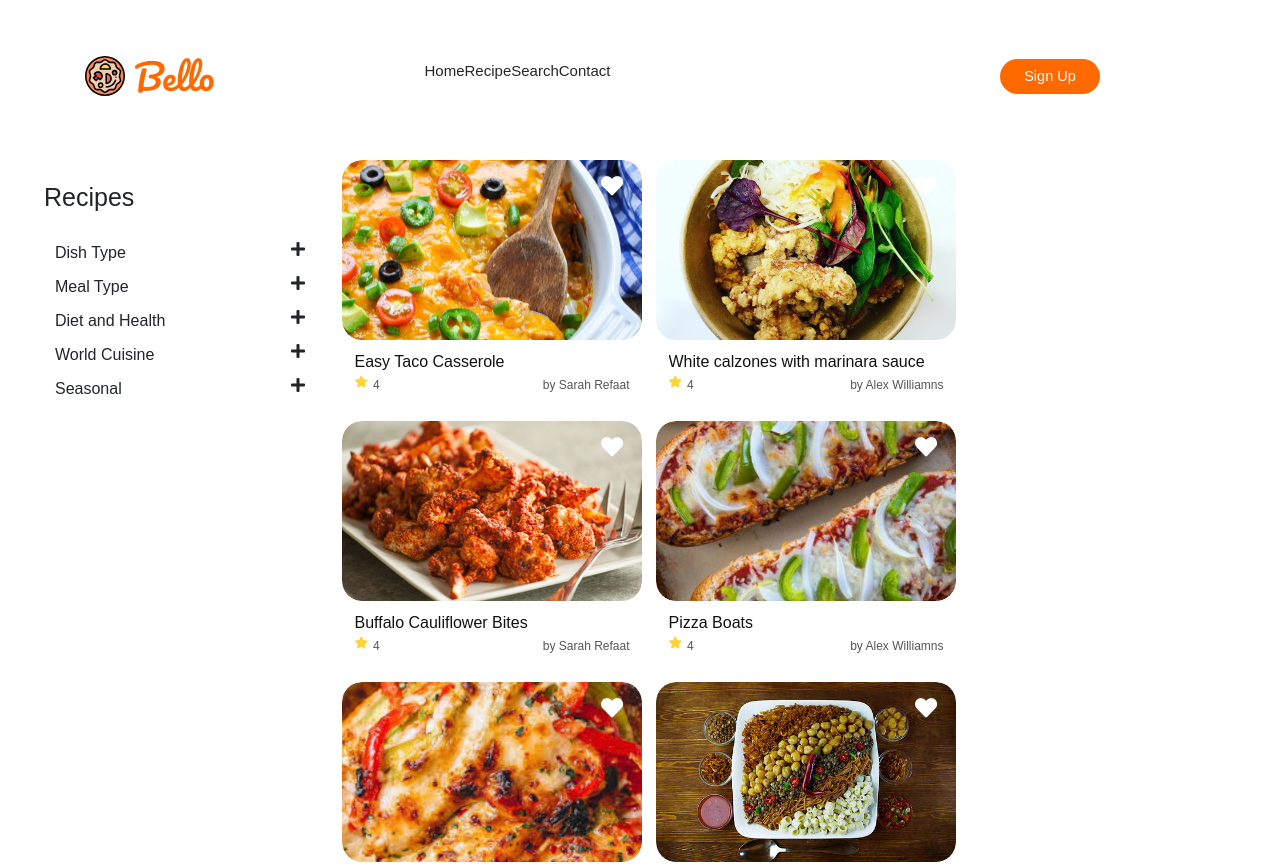
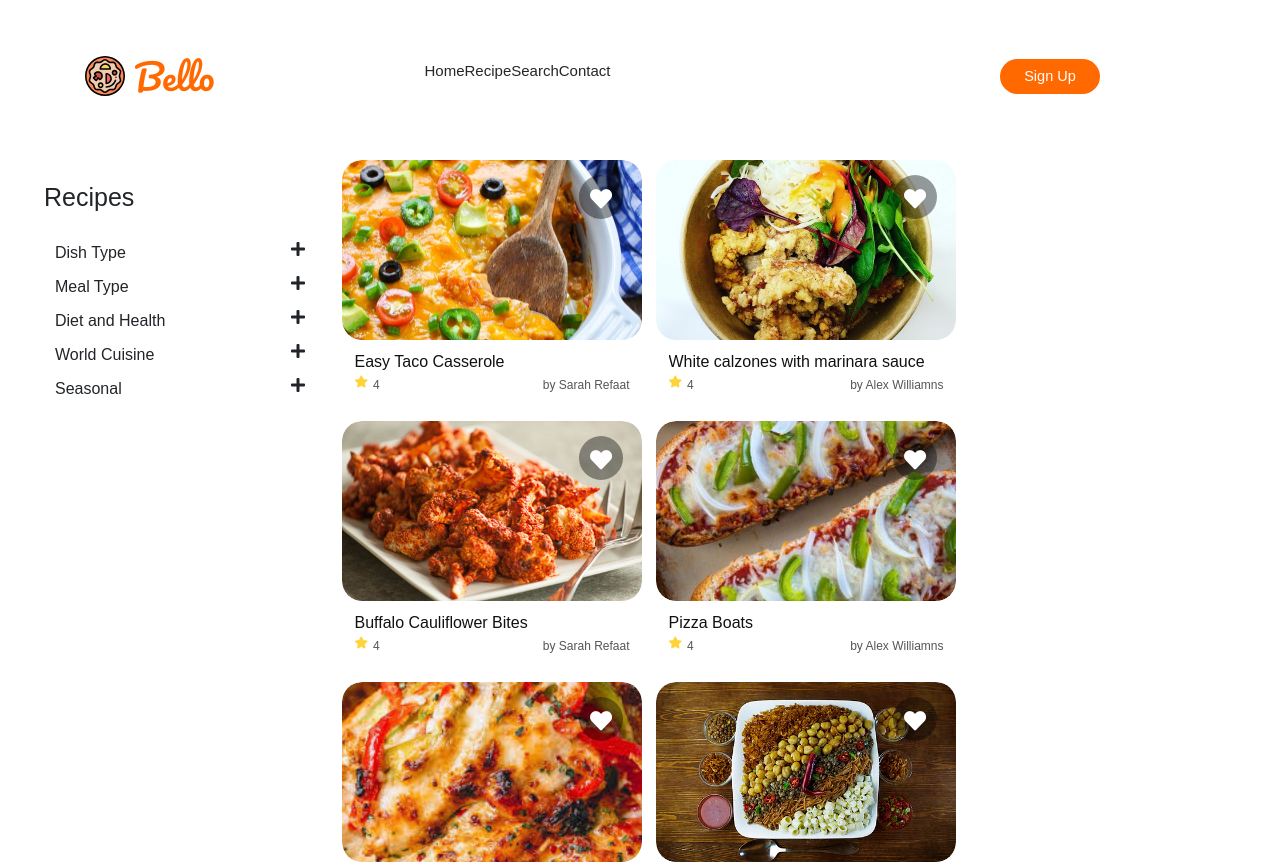
Before and after one commit to SarahSamy/food-app, an Angular app: page /recipes in a window 1280 px wide. Shown: the top 864 px of the page. Built offline with nearby package versions, Linux system fonts and the light colour scheme; what angular-bootstrap-md would draw is missing.

Commit message:
edit fav icon style and filter list style

```diff
--- a/src/app/features/recipes/recipes-item/recipe-item.component.html
+++ b/src/app/features/recipes/recipes-item/recipe-item.component.html
@@ -1,7 +1,9 @@
 <div class="card_cont card     text-overflow: ellipsis;">
     <div class="card_img_cont">
-        <i class="fa fa-heart" aria-hidden="true" (click)="toggleFavorite(recipe.id)"
-            [ngClass]="{'isFav':recipe.favorite,'isNotFav':!recipe.favorite}"></i>
+        <div class="fav_cont">
+            <i class="fa fa-heart" aria-hidden="true" (click)="toggleFavorite(recipe.id)"
+                [ngClass]="{'isFav':recipe.favorite,'isNotFav':!recipe.favorite}"></i>
+        </div>
         <img class="card_img "
             src=" {{ recipe.image ? recipe.image : '../../../../assets/images/recipes/notfound.jpg'}} "
             alt="recipe Title">
--- a/src/app/features/recipes/recipes-item/recipe-item.component.scss
+++ b/src/app/features/recipes/recipes-item/recipe-item.component.scss
@@ -59,17 +59,32 @@
 }
 .isNotFav{
     position: absolute;
+    opacity: 1;
     color: white;
-    right: 19px;
-    top: 15px;
+    right: 11px;
+    top: 13px;
     font-size: 2.2rem;
     z-index: 2;
 }
 .isFav{
     position: absolute;
+    opacity: 1 ;
     color: $color-red-primary;
+    right: 11px;
+    top: 13px;
+    font-size: 2.2rem;
+    z-index: 3;
+}
+.fav_cont{
+    // background-color: $color-gray-light;
+    background: rgba(0,0,0,0.4);
+    // opacity: 0.5;
+    border-radius: 50%;
+    height: 4.4rem;
+    width: 4.4rem;
+    z-index: 2;
+    position: absolute;
     right: 19px;
     top: 15px;
-    font-size: 2.2rem;
-    z-index: 2;
+
 }
--- a/src/app/features/recipes/recipes-listing-filter/recipes-listing-filter.component.html
+++ b/src/app/features/recipes/recipes-listing-filter/recipes-listing-filter.component.html
@@ -1,15 +1,17 @@
 <h2 class="title" (click)="getAll()">Recipes</h2>
 <ul *ngFor=" let filter of listingData;index as i" class="filter-list">
-    <li >
+    <li>
         <div (click)="toggle(i)">
-            <a>{{filter.filterBy}}</a>&nbsp;&nbsp;&nbsp;&nbsp;&nbsp;&nbsp;&nbsp;&nbsp;
+            <a>{{filter.filterBy}}</a>
+            <!-- &nbsp; -->
             <i class='fas fa-plus' *ngIf="!filter.open" style="float: right;"></i>
             <i class='fas fa-minus' *ngIf="filter.open" style="float: right;"></i>
         </div>
         <div *ngIf="filter.filterList && filter.open">
             <ul *ngFor="let item of filter.filterList " class="filter-list">
-                <li (click)="openFilter.emit(item)">
-                    {{item}}
+                <li (click)="openFilter.emit(item)" class="filter-list__item" (click)="select(item)"
+                    [ngClass]="{active: isActive(item)}">
+                    <a> {{item}}</a>
                 </li>
             </ul>
         </div>
--- a/src/app/features/recipes/recipes-listing-filter/recipes-listing-filter.component.scss
+++ b/src/app/features/recipes/recipes-listing-filter/recipes-listing-filter.component.scss
@@ -1,3 +1,4 @@
+@import '.../../../../../sass/abstracts/variables';
 .title{
     text-align: left;
     // font-family: "Montserrat", "san-serif";
@@ -9,5 +10,16 @@
     list-style: none;
     font-weight: 500;
     font-size: 1.6rem;
+    cursor: pointer;
+    &__item{
+        &:hover{
+          color: $color-orange-primary;
+        }
 
+        // a:visited,:focus{
+        //         color: $color-orange-primary;
+        // }
+    }
 }
+
+.active a{color:$color-orange-primary;}
--- a/src/app/features/recipes/recipes-listing-filter/recipes-listing-filter.component.ts
+++ b/src/app/features/recipes/recipes-listing-filter/recipes-listing-filter.component.ts
@@ -9,7 +9,9 @@ import Recipe from 'src/app/model/recipe';
 })
 export class RecipesListingFilterComponent implements OnInit {
   listingData: any[] = data;
-  recipes: Recipe[] = this.recipeService.getAll();
+  recipes: Recipe[];
+  selected: any;
+  // = this.recipeService.getAll();
   opened = false;
   @Output() openFilter = new EventEmitter<string>();
 
@@ -30,4 +32,10 @@ export class RecipesListingFilterComponent implements OnInit {
     this.closeOtherFilters(index);
   }
 
+  select(item) {
+    this.selected = item;
+  }
+  isActive(item) {
+    return this.selected === item;
+  }
 }
--- a/src/app/shared/basic-slider/basic-slider.component.html
+++ b/src/app/shared/basic-slider/basic-slider.component.html
@@ -3,13 +3,13 @@
         <div class="col-md-12">
 
             <!-- <ng-content></ng-content> -->
-            <div *ngIf="images">
+            <div *ngIf="images" [ngStyle]="{'overflow': 'hidden','position':'relative'}">
                 <mdb-carousel class="carousel slide carousel-fade" [animation]="'fade'">
 
                     <!-- <ng-template *ngFor="let img of images"> -->
                     <mdb-carousel-item *ngFor="let img of images">
                         <img [src]="img" class="d-block w-100" height="600px" alt="pet"
-                            [ngStyle]="{'animation': 'zoom 20s'}">
+                            [ngStyle]="{'animation': 'zoom 20s','object-fit': 'cover' }">
                     </mdb-carousel-item>
                     <!-- </ng-template> -->
 
```
